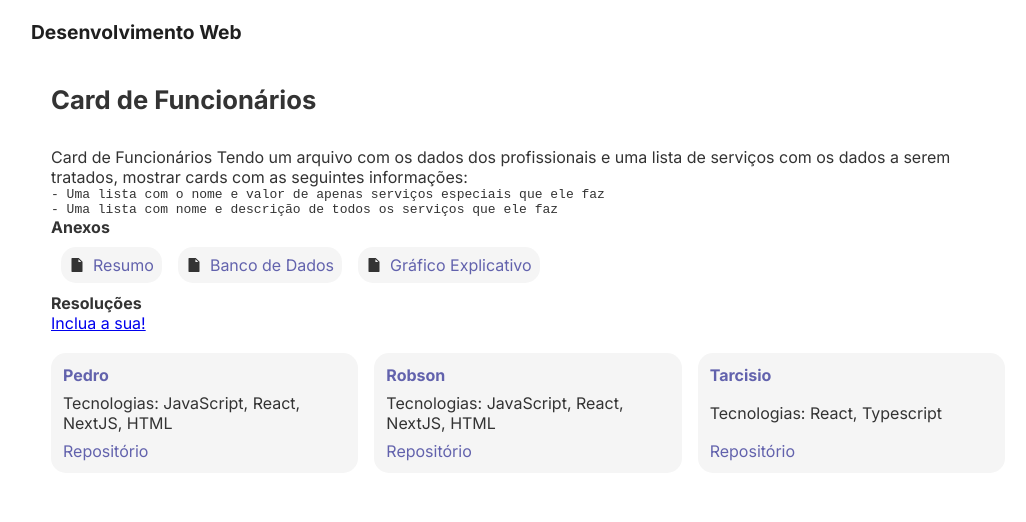
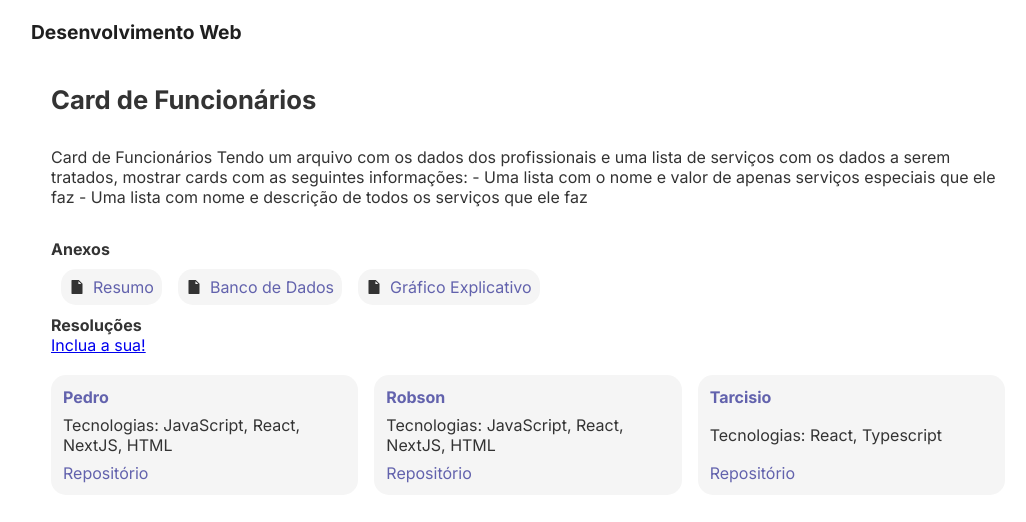
Before and after one commit to DevsGenteBoa/desenvolvimento-web-oficial, a Next.js app: page /desafios/detalhes/1 in a window 1280 px wide. Shown: the top 522 px of the page, without its empty margins (112-1138 px from the left). Built offline with nearby package versions, Linux system fonts and the light colour scheme.

Commit message:
adiciona componente descricao ao detalhes do desafio e remove o uso do markdown

```diff
--- a/src/modules/desafios/detalhes/index.tsx
+++ b/src/modules/desafios/detalhes/index.tsx
@@ -1,11 +1,16 @@
 import { AiFillFile } from 'react-icons/ai';
-import ReactMarkdown from 'react-markdown';
 import { Container } from 'src/components/container';
 
 import DesafiosResolvidos from 'src/components/desafios-resolvidos';
 import Wrapper from 'src/components/wrapper';
 import desafios from '../../../assets/base-de-dados/desafios/desafios';
-import { Anexo, AnexosContainer, DesafioContainer, Title } from './styles';
+import {
+  Anexo,
+  AnexosContainer,
+  DesafioContainer,
+  Descricao,
+  Title,
+} from './styles';
 
 const DesafioDetalhePage = ({ id }: { id: string }) => {
   const desafio = desafios.find((desafio: any) => desafio.id === Number(id));
@@ -19,7 +24,11 @@ const DesafioDetalhePage = ({ id }: { id: string }) => {
           </Title>
           {desafio ? (
             <div>
-              <ReactMarkdown>{desafio.descricao}</ReactMarkdown>
+              <Descricao
+                dangerouslySetInnerHTML={{
+                  __html: desafio?.descricao,
+                }}
+              />
               {desafio.anexos ? (
                 <div>
                   <h4>Anexos</h4>
@@ -27,7 +36,7 @@ const DesafioDetalhePage = ({ id }: { id: string }) => {
                     {desafio.anexos.map((anexo) => (
                       <Anexo key={anexo.nome}>
                         <i>
-                          <AiFillFile style={{}} />
+                          <AiFillFile />
                         </i>
                         <a
                           href={`desafios/${desafio.id}/${anexo.arquivo}`}
--- a/src/modules/desafios/detalhes/styles.ts
+++ b/src/modules/desafios/detalhes/styles.ts
@@ -49,3 +49,18 @@ export const Anexo = styled.li`
     }
   }
 `;
+
+export const Descricao = styled.div`
+  display: flex;
+  flex-direction: column;
+  gap: 16px;
+  ul {
+    padding: 12px;
+    border-radius: 15px;
+    background-color: #f5f5f5;
+    list-style: none;
+    gap: 16px;
+    line-height: 1.5rem;
+  }
+  margin-bottom: 32px;
+`;
```
